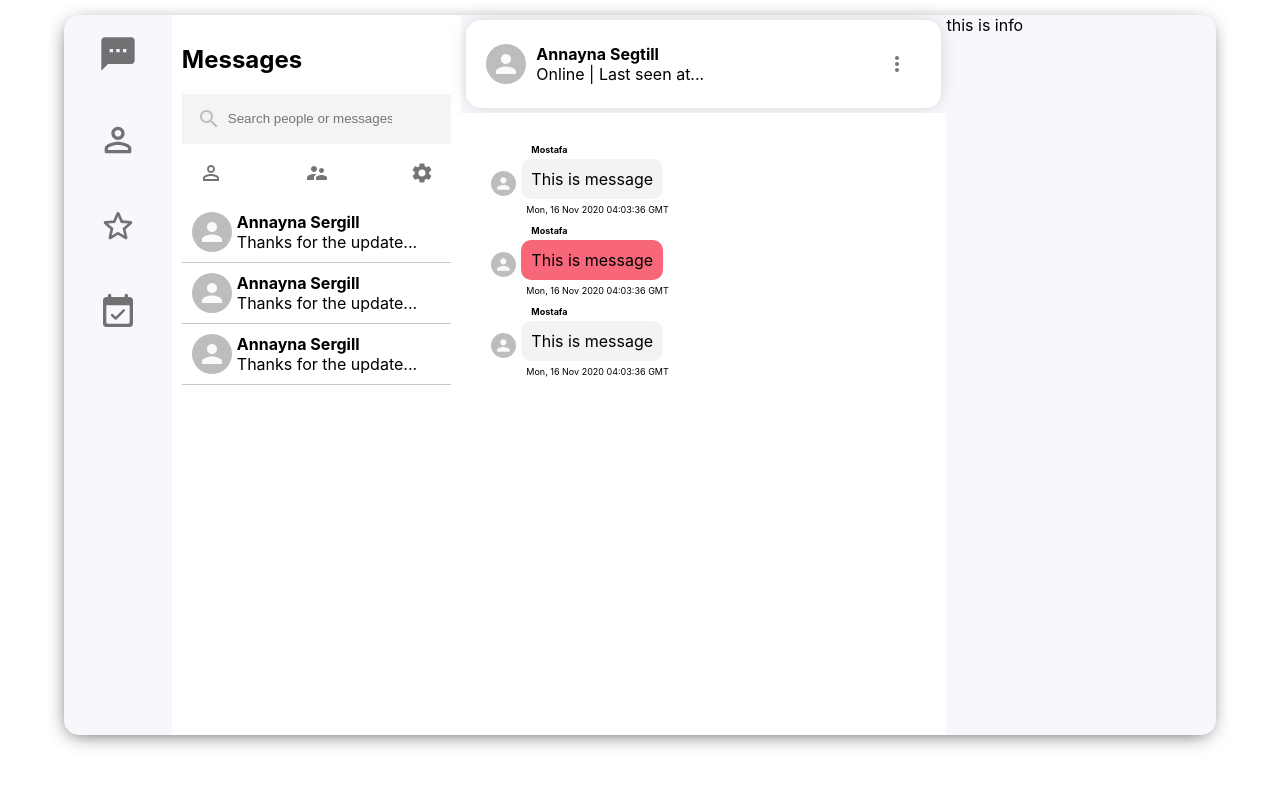
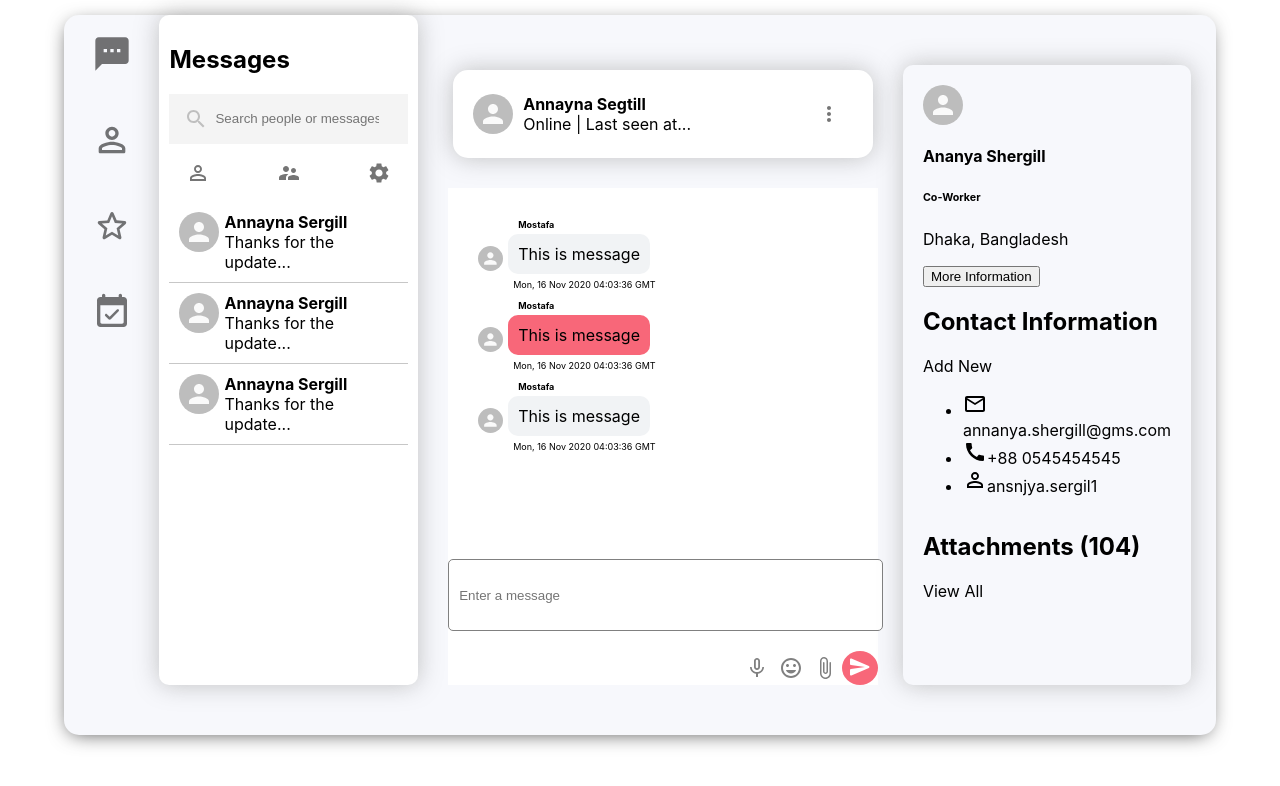
Before and after one commit to bdmostafa/whatsup-messages, a React (Create React App) app: page / in a window 1280 px wide. Shown: the top 786 px of the page. Built offline with nearby package versions, Linux system fonts and the light colour scheme.

Commit message:
info area mark up

```diff
--- a/src/components/Chat/Chat.css
+++ b/src/components/Chat/Chat.css
@@ -2,6 +2,7 @@
   display: flex;
   flex-direction: column;
   flex: 0.45;
+  margin: 50px 25px 50px 0px;
 }
 
 .chat__header {
@@ -11,7 +12,7 @@
   background-color: white;
   border-radius: 15px;
   margin: 5px;
-  box-shadow: 0px 0px 20px -5px rgba(128, 128, 128, 0.466);
+  box-shadow: 0px 0px 25px 0px rgba(128, 128, 128, 0.466);
 }
 
 .chat__headerInfo {
@@ -29,6 +30,7 @@
   background: white;
   padding: 30px;
   overflow: scroll;
+  margin-top: 25px;
 }
 
 .chat__msgArea {
@@ -72,3 +74,35 @@
 .chat__reciever .chat__msg {
     background-color: #f86779;
 }
+
+.chat__footer {
+    /* display: flex; */
+    background-color: white;
+}
+
+.chat__footer input {
+    width: 96%;
+    padding: 10px;
+    border-radius: 5px;
+    border: 1px solid gray;
+    min-height: 50px;
+    margin-bottom: 20px;
+    outline-width: 0;
+}
+
+.chat__footerSend {
+    display: flex;
+    justify-content: flex-end;
+}
+
+.chat__footerSend > .MuiSvgIcon-root {
+    padding: 5px;
+    color: gray;
+}
+
+.chat__footerSend button {
+    background-color: #f86779;
+    border-radius: 50%;
+    border: none;
+    color: white;
+}
--- a/src/components/Chat/Chat.js
+++ b/src/components/Chat/Chat.js
@@ -2,6 +2,10 @@
 import React from "react";
 import "./Chat.css";
 import MoreVertIcon from "@material-ui/icons/MoreVert";
+import InsertEmoticonIcon from "@material-ui/icons/InsertEmoticon";
+import MicNoneIcon from "@material-ui/icons/MicNone";
+import SendRoundedIcon from '@material-ui/icons/SendRounded';
+import AttachFileRoundedIcon from '@material-ui/icons/AttachFileRounded';
 
 const Chat = () => {
   return (
@@ -53,7 +57,18 @@
             <p className="chat__timestamp">{new Date().toUTCString()}</p>
           </div>
         </div>
+      </div>
 
+      <div className="chat__footer">
+        <form>
+          <input placeholder="Enter a message" type="text" />
+          <div className="chat__footerSend">
+            <MicNoneIcon />
+            <InsertEmoticonIcon />
+            <AttachFileRoundedIcon />
+            <button type="submit"> <SendRoundedIcon /></button>
+          </div>
+        </form>
       </div>
     </div>
   );
--- a/src/components/Info/Info.css
+++ b/src/components/Info/Info.css
@@ -1,5 +1,9 @@
-.info__area {
+.info {
     display: flex;
     flex-direction: column;
     flex: 0.25;
+    margin: 50px 25px 50px 0px;
+    box-shadow: 0px 0px 25px 0px rgba(128, 128, 128, 0.466);
+    padding: 20px;
+    border-radius: 10px;
 }
--- a/src/components/Info/Info.js
+++ b/src/components/Info/Info.js
@@ -1,10 +1,53 @@
+import { Avatar } from '@material-ui/core';
 import React from 'react';
 import './Info.css';
+import MailOutlineIcon from '@material-ui/icons/MailOutline';
+import CallIcon from '@material-ui/icons/Call';
+import PermIdentityIcon from '@material-ui/icons/PermIdentity';
 
 const Info = () => {
     return (
-        <div className="info__area">
-            this is info
+        <div className="info">
+           <div className="info__header">
+               <Avatar />
+               <h4>Ananya Shergill</h4>
+               <h6>Co-Worker</h6>
+               <p>Dhaka, Bangladesh</p>
+               <button>More Information</button>
+
+           </div>
+
+           <div className="info__contact">
+               <div className="info__contactHeading">
+                   <h2>Contact Information</h2>
+                   <p>Add New</p>
+               </div>
+               <ul>
+                   <li>
+                    <MailOutlineIcon />
+                    annanya.shergill@gms.com
+                   </li>
+                   <li>
+                       <CallIcon />
+                       +88 0545454545
+                   </li>
+                   <li>
+                       <PermIdentityIcon />
+                       ansnjya.sergil1
+                   </li>
+               </ul>
+           </div>
+
+           <div className="info__attachments">
+               <div className="info__attachmentsHeading">
+                   <h2>Attachments (104) </h2>
+                   <p>View All</p>
+               </div>
+               <div className="info__attachmentsGallery">
+                <img src="" />
+               </div>
+
+           </div>
         </div>
     );
 };
--- a/src/components/Sidebar/Sidebar.css
+++ b/src/components/Sidebar/Sidebar.css
@@ -4,6 +4,9 @@
     flex: 0.25;
     background-color: white;
     padding: 10px;
+    box-shadow: 0px 0px 25px 0px rgba(128, 128, 128, 0.466);
+    margin: 0px 30px 50px 0;
+    border-radius: 10px;
 }
 
 .sidebar__search {
```
